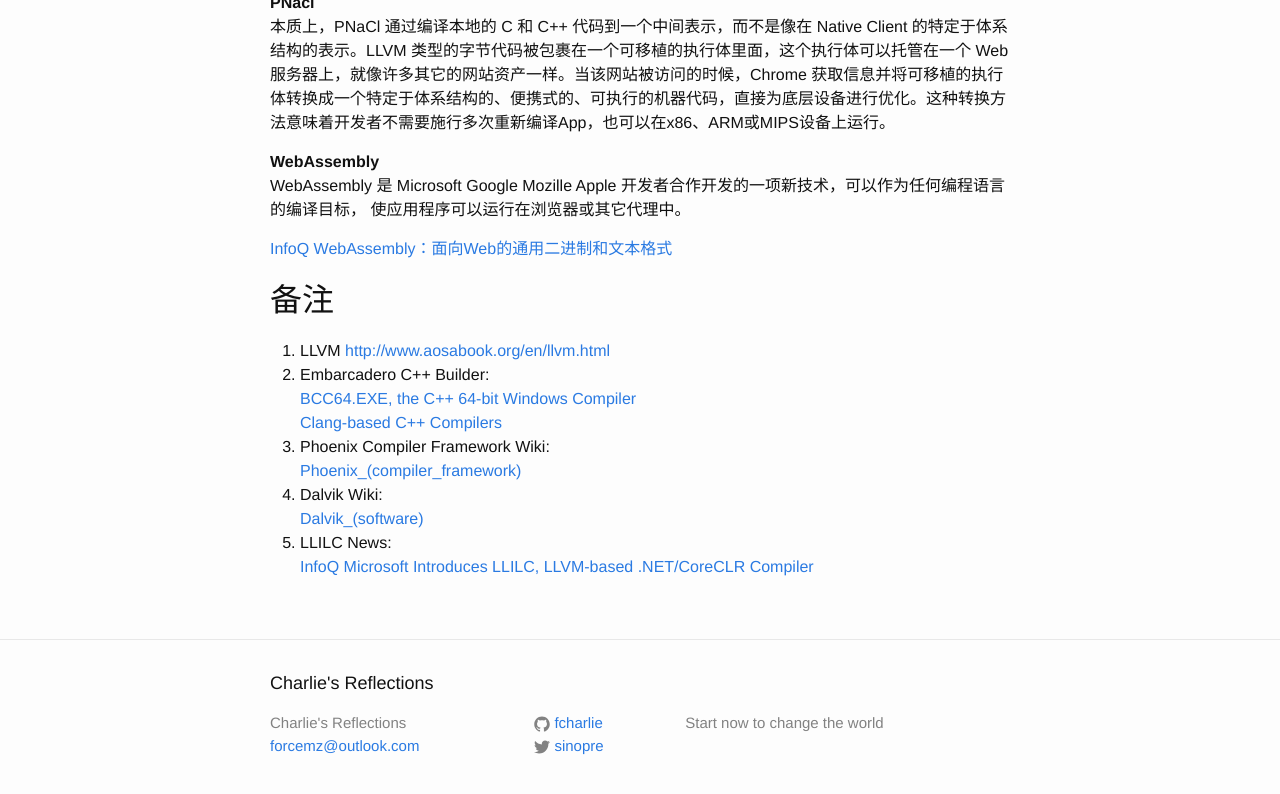
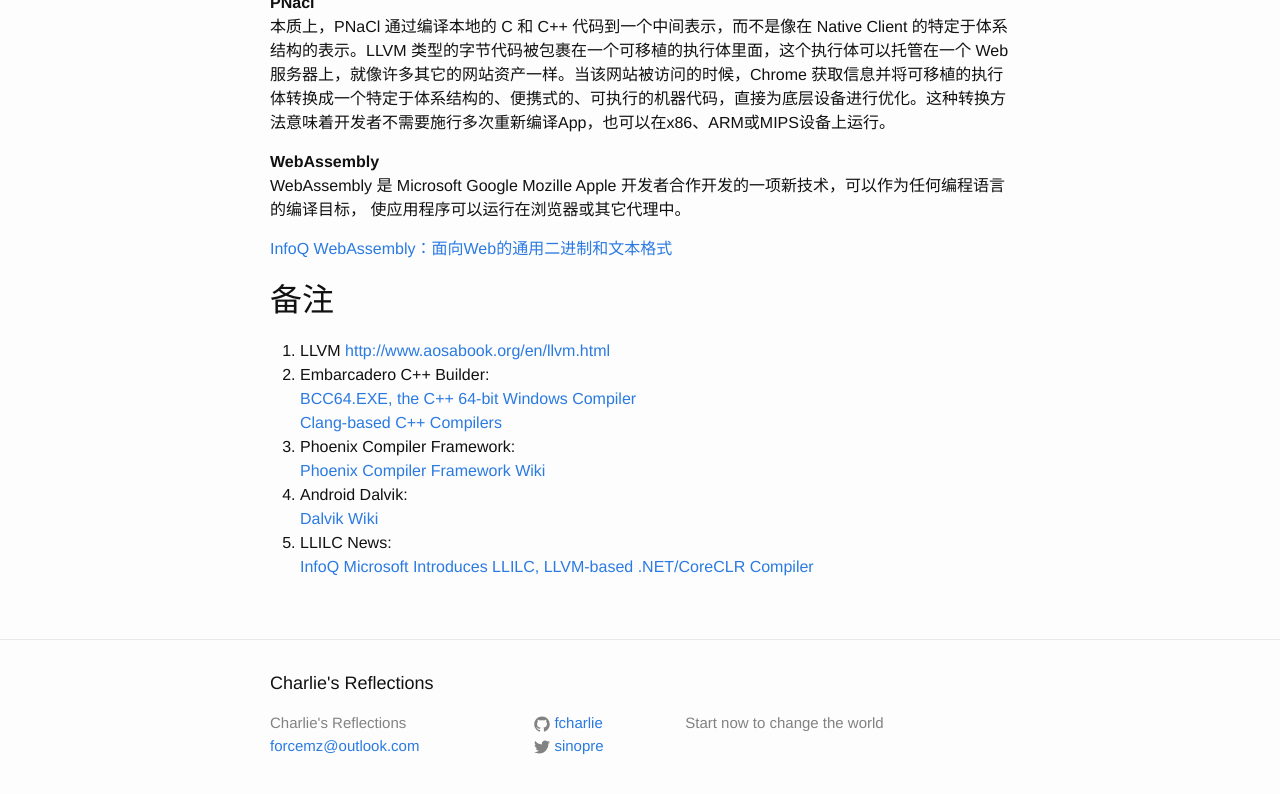
Before and after one commit to fcharlie/fcharlie.github.io, a Jekyll site: the page built from _posts/2015-06-16-AheadOfTime.md, in a window 1280 px wide and 900 px high, scrolled down 17082 px, cut to the strip 83-877 px from the top of the window. Built offline with Jekyll 4.4.1, drawn with Linux system fonts in a browser that asks for light colours.

```diff
--- a/_posts/2015-06-16-AheadOfTime.md
+++ b/_posts/2015-06-16-AheadOfTime.md
@@ -542,9 +542,9 @@
 2. Embarcadero C++ Builder:
 [BCC64.EXE, the C++ 64-bit Windows Compiler](http://docwiki.embarcadero.com/RADStudio/XE6/en/BCC64.EXE,_the_C%2B%2B_64-bit_Windows_Compiler)
 [Clang-based C++ Compilers](http://docwiki.embarcadero.com/RADStudio/XE6/en/Clang-based_C%2B%2B_Compilers)
-3. Phoenix Compiler Framework Wiki:
-[Phoenix_(compiler_framework)](https://en.wikipedia.org/wiki/Phoenix_%28compiler_framework%29)
-4. Dalvik Wiki:
-[Dalvik_(software)](https://en.wikipedia.org/wiki/Dalvik_%28software%29)
+3. Phoenix Compiler Framework:
+[Phoenix Compiler Framework Wiki](https://en.wikipedia.org/wiki/Phoenix_%28compiler_framework%29)
+4. Android Dalvik:
+[Dalvik Wiki](https://en.wikipedia.org/wiki/Dalvik_%28software%29)
 5. LLILC News:
 [InfoQ Microsoft Introduces LLILC, LLVM-based .NET/CoreCLR Compiler](http://www.infoq.com/news/2015/04/microsoft-llilc-llvm-compiler)
```
